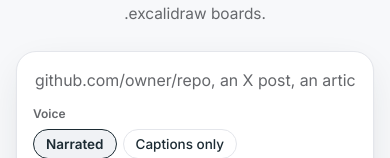
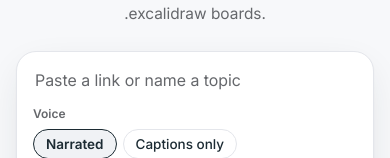
Before and after one commit to slubbles/explainlike, a Next.js app in the folder apps/web/: page / in a window 390 px wide. Shown: the part 373-531 px from the top of the page. Built offline with nearby package versions, Linux system fonts and the light colour scheme.

Commit message:
fix(web): keep the input hint whole on a phone
On a 390 px screen the hint was cut off mid-word ("an X post, an artic") because it listed every kind of link.

- the hint now reads "Paste a link or name a topic"; the line above and the example chips already show the kinds of links

```diff
--- a/apps/web/components/InputScreen.tsx
+++ b/apps/web/components/InputScreen.tsx
@@ -18,7 +18,7 @@ export default function InputScreen({ form, set, go, busy, err, gallery, talking
         <p className="lede">Paste a link, or just name a topic. Explain Like reads the code, the text or a few cited reputable sources, draws the system piece by piece, walks one real request through it, and narrates it, choosing the analogy, depth and pace that fit the topic. You get an mp4 plus editable .tldr and .excalidraw boards.</p>
         {talking ? <VoiceMode typed={form.input.trim() || undefined} voice={form.voice} onJob={onVoiceJob} onEnd={() => talk(false)} /> : (
         <form className="prompt" onSubmit={(e) => { e.preventDefault(); if (ready) go(); }}>
-          <input className="field" type="text" maxLength={2048} aria-label="Link or topic to explain" aria-invalid={!!err} aria-describedby={err ? "input-err" : undefined} placeholder="github.com/owner/repo, an X post, an article URL, or a topic like how DNS works"
+          <input className="field" type="text" maxLength={2048} aria-label="Link or topic to explain" aria-invalid={!!err} aria-describedby={err ? "input-err" : undefined} placeholder="Paste a link or name a topic"
             value={form.input} onChange={(e) => set({ input: e.target.value })} autoComplete="off" spellCheck={false} />
           <div className="pbar">
             <div className="group" role="radiogroup" aria-label="Voice">
```
